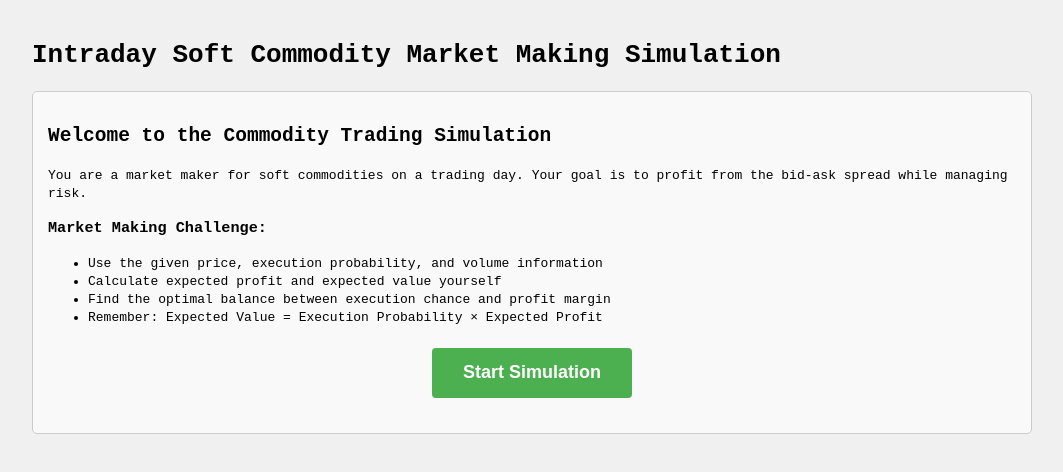
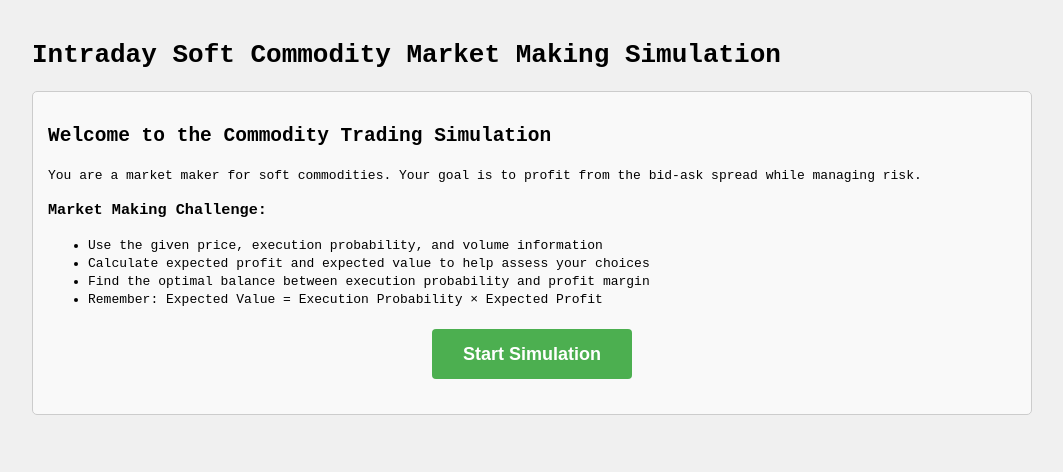
Before and after one commit to AlejandroME01/commodity-trading-game, a plain HTML site: page index.html in a window 1280 px wide. Shown: the whole page, without its empty margins (108-1171 px from the left). Drawn offline with Linux system fonts and the light colour scheme.

Commit message:
Update index.html

```diff
--- a/index.html
+++ b/index.html
@@ -113,12 +113,12 @@
 
     <div id="intro-container" class="section">
         <h2>Welcome to the Commodity Trading Simulation</h2>
-        <p>You are a market maker for soft commodities on a trading day. Your goal is to profit from the bid-ask spread while managing risk.</p>
+        <p>You are a market maker for soft commodities. Your goal is to profit from the bid-ask spread while managing risk.</p>
         <h3>Market Making Challenge:</h3>
         <ul>
             <li>Use the given price, execution probability, and volume information</li>
-            <li>Calculate expected profit and expected value yourself</li>
-            <li>Find the optimal balance between execution chance and profit margin</li>
+            <li>Calculate expected profit and expected value to help assess your choices</li>
+            <li>Find the optimal balance between execution probability and profit margin</li>
             <li>Remember: Expected Value = Execution Probability × Expected Profit</li>
         </ul>
         <button id="start-game" class="start-button">Start Simulation</button>
```
